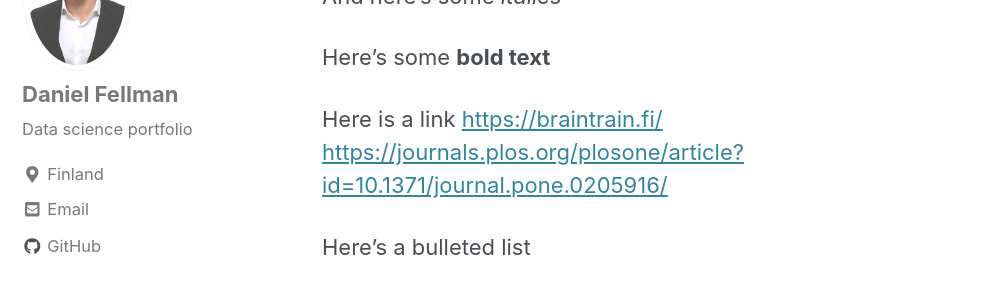
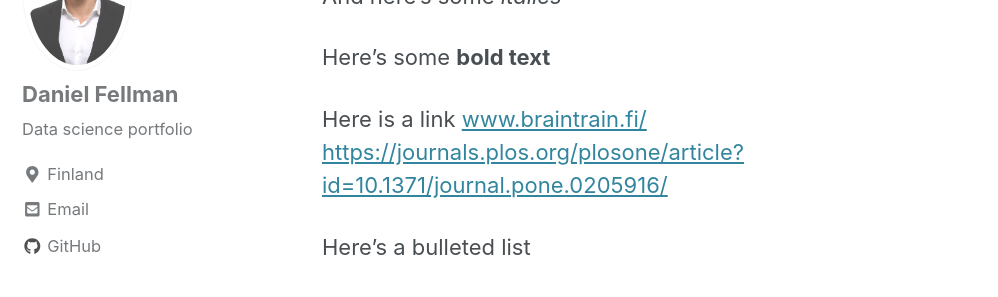
Before and after one commit to danielfellman/df.github.io, a Jekyll site: the page built from _posts/2019-01-08-visualization.md, in a window 1280 px wide and 900 px high, scrolled down 382 px. Shown: the part 154-451 px from the top of the window, without its empty margins (0-998 px from the left). Built offline with Jekyll 4.4.1, drawn with Linux system fonts in a browser that asks for light colours; cached includes are drawn as plain includes; nearby versions of some CDN libraries.

Commit message:
Update 2019-01-08-visualization.md

```diff
--- a/_posts/2019-01-08-visualization.md
+++ b/_posts/2019-01-08-visualization.md
@@ -17,7 +17,7 @@ And here's some *italics*
 
 Here's some **bold text**
 
-Here is a link [https://braintrain.fi/](https://braintrain.fi)
+Here is a link [www.braintrain.fi/](http://www.braintrain.fi/)
 [https://journals.plos.org/plosone/article?id=10.1371/journal.pone.0205916/](https://journals.plos.org/plosone/article?id=10.1371/journal.pone.0205916)
 
 Here's a bulleted list
```
